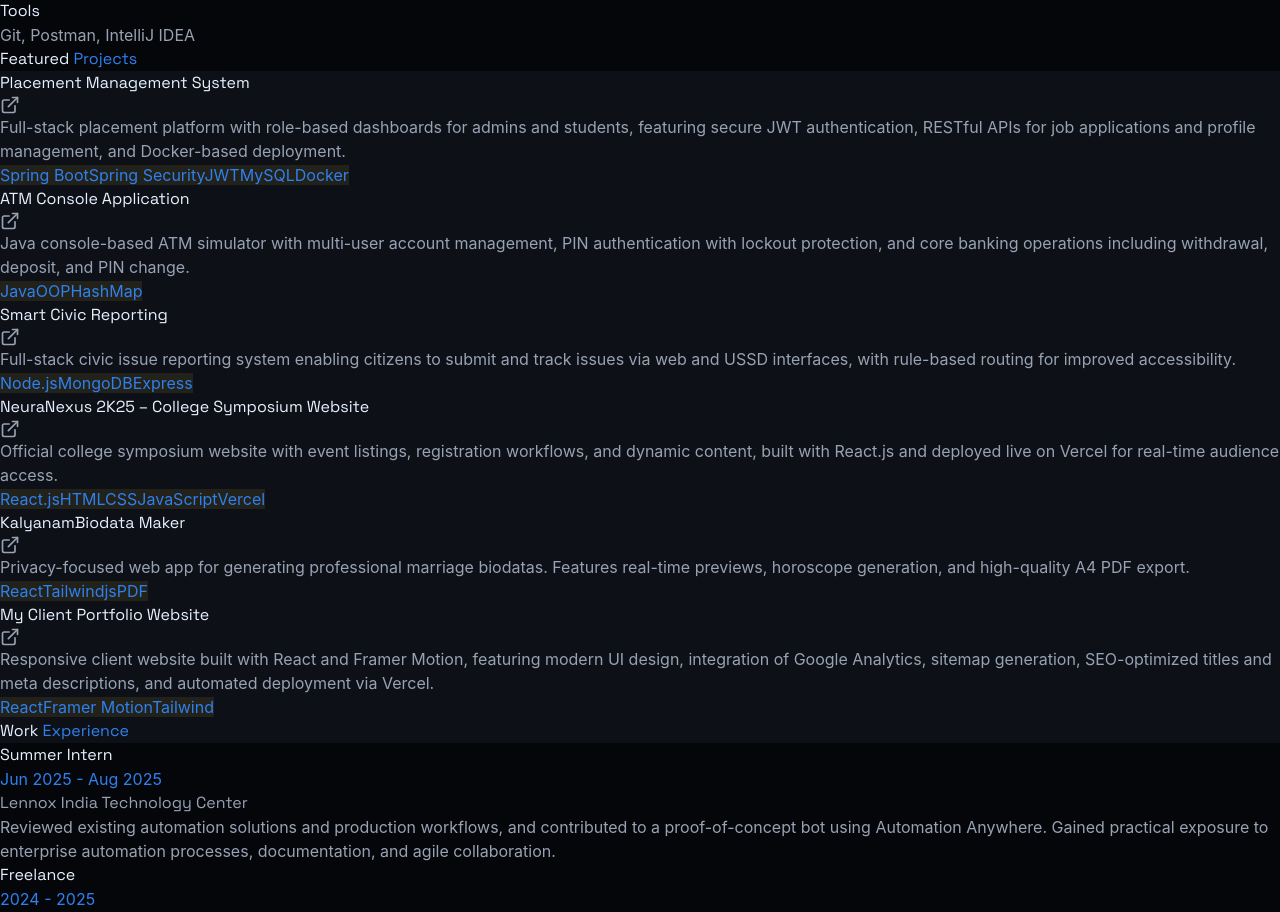
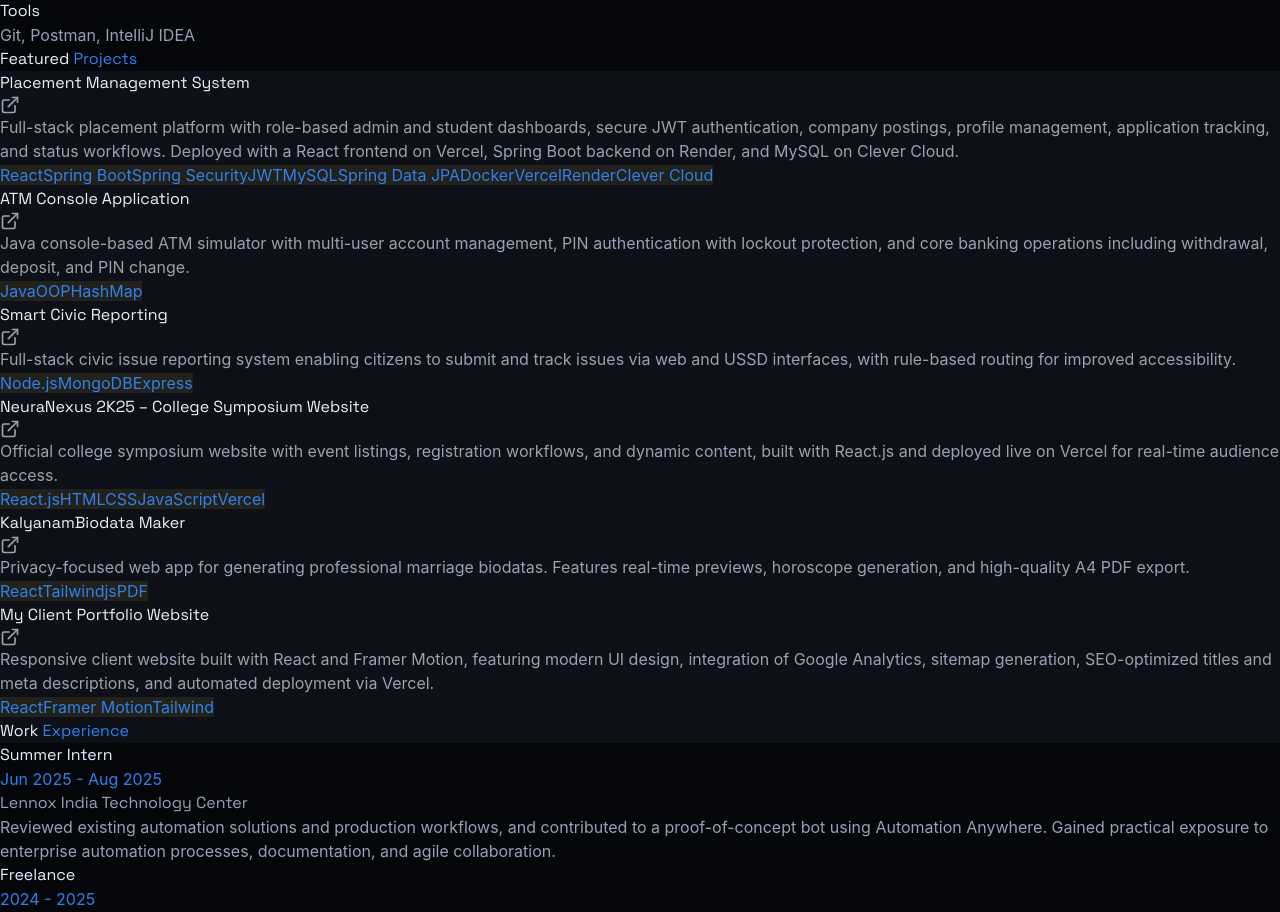
Before and after one commit to rameshkumark24/My-Portfolio, a React (Vite) app: page / in a window 1280 px wide. Shown: the part 1026-1938 px from the top of the page. Built offline with nearby package versions, Linux system fonts and the light colour scheme; the HTML template or start-up script is replaced by a standard one; a web font is replaced by a local one.

Commit message:
Revise Placement Management System project details
Updated project details for Placement Management System with new technologies and deployment information.

```diff
--- a/src/App.jsx
+++ b/src/App.jsx
@@ -82,10 +82,10 @@ const RESUME_DATA = {
       }
   ],
   projects: [
-      {
+    {
       title: "Placement Management System",
-      tech: ["Spring Boot", "Spring Security", "JWT", "MySQL", "Docker"],
-      desc: "Full-stack placement platform with role-based dashboards for admins and students, featuring secure JWT authentication, RESTful APIs for job applications and profile management, and Docker-based deployment.",
+      tech: ["React", "Spring Boot", "Spring Security", "JWT", "MySQL", "Spring Data JPA", "Docker", "Vercel", "Render", "Clever Cloud"],
+      desc: "Full-stack placement platform with role-based admin and student dashboards, secure JWT authentication, company postings, profile management, application tracking, and status workflows. Deployed with a React frontend on Vercel, Spring Boot backend on Render, and MySQL on Clever Cloud.",
       link: "https://github.com/rameshkumark24/placement_system"
     },
     {
```
